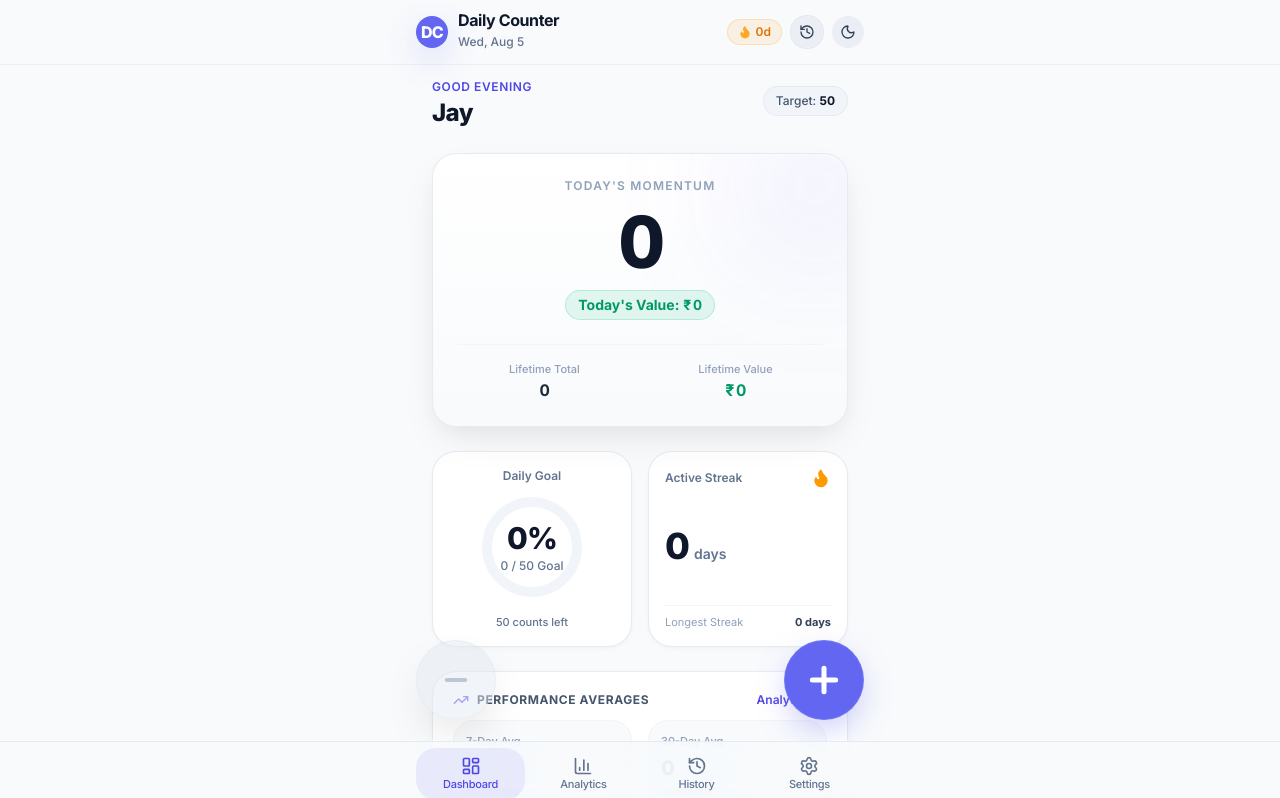
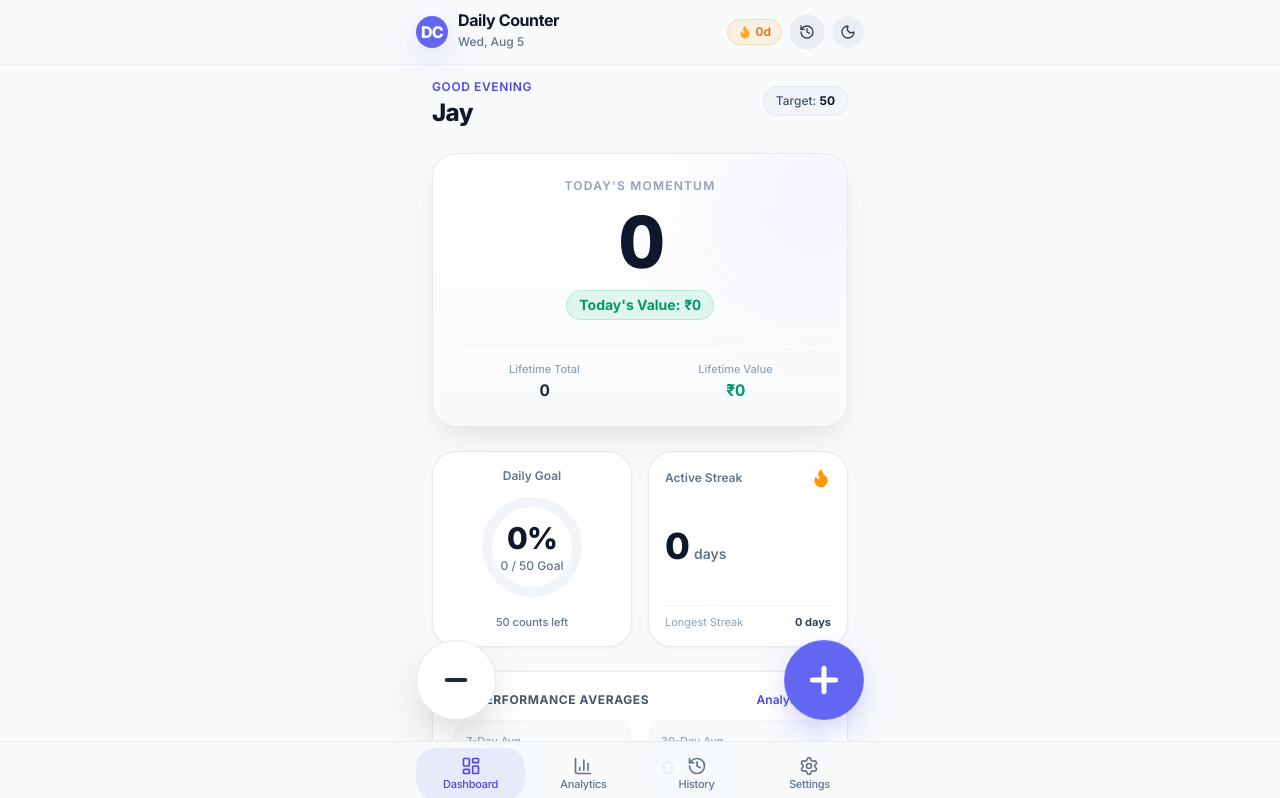
Before and after one commit to jaylimbasiya93/dailycounter, a React (Vite) app: page / in a window 1280 px wide. Shown: the top 798 px of the page. Built offline with nearby package versions, Linux system fonts and the light colour scheme.

Commit message:
feat: add rolling number component, app data context provider, and dashboard view scaffolding

```diff
--- a/src/components/ui/RollingNumber.tsx
+++ b/src/components/ui/RollingNumber.tsx
@@ -29,10 +29,15 @@ export const RollingNumber: React.FC<RollingNumberProps> = ({
     return () => unsubscribe();
   }, [animatedValue]);
 
+  const isNegative = displayValue < 0;
+  const formattedNum = Math.abs(displayValue).toLocaleString('en-IN');
+  const formattedText = isNegative
+    ? (prefix ? `-${prefix}${formattedNum}` : `-${formattedNum}`)
+    : (prefix ? `${prefix}${formattedNum}` : formattedNum);
+
   return (
     <span className={`inline-flex items-baseline font-bold tracking-tight tabular-nums ${className}`}>
-      {prefix && <span className="mr-0.5">{prefix}</span>}
-      <motion.span>{displayValue.toLocaleString('en-IN')}</motion.span>
+      <motion.span>{formattedText}</motion.span>
       {suffix && <span className="ml-1 text-sm font-medium">{suffix}</span>}
     </span>
   );
--- a/src/context/AppDataContext.tsx
+++ b/src/context/AppDataContext.tsx
@@ -145,7 +145,7 @@ export const AppProvider: React.FC<{ children: ReactNode }> = ({ children }) =>
       const totalCount = dayEntries.reduce((acc, cur) => acc + cur.count, 0);
       return {
         date,
-        totalCount: Math.max(0, totalCount),
+        totalCount,
         entries: dayEntries.sort((a, b) => b.timestamp - a.timestamp),
       };
     });
@@ -315,8 +315,6 @@ export const AppProvider: React.FC<{ children: ReactNode }> = ({ children }) =>
 
   // Decrement Momentum (-1)
   const decrementMomentum = (amount = 1) => {
-    if (todayCount <= 0) return;
-
     const now = Date.now();
     const newEntry: MomentumEntry = {
       id: `entry-dec-${now}`,
--- a/src/views/DashboardView.tsx
+++ b/src/views/DashboardView.tsx
@@ -92,7 +92,11 @@ export const DashboardView: React.FC = () => {
           </div>
 
           {/* Financial Value in Rupees (₹) */}
-          <div className="mt-1 flex items-center space-x-1 px-3 py-1 rounded-full bg-emerald-500/10 border border-emerald-500/20 text-emerald-600 dark:text-emerald-400 font-bold text-sm">
+          <div className={`mt-1 flex items-center space-x-1 px-3 py-1 rounded-full border font-bold text-sm ${
+            todayValue < 0
+              ? 'bg-rose-500/10 border-rose-500/20 text-rose-600 dark:text-rose-400'
+              : 'bg-emerald-500/10 border-emerald-500/20 text-emerald-600 dark:text-emerald-400'
+          }`}>
             <span>Today's Value:</span>
             <RollingNumber value={todayValue} prefix="₹" />
           </div>
@@ -244,12 +248,7 @@ export const DashboardView: React.FC = () => {
             whileHover={{ scale: 1.08 }}
             whileTap={{ scale: 0.88 }}
             onClick={handleMinus}
-            disabled={todayCount <= 0}
-            className={`pointer-events-auto relative w-20 h-20 rounded-full flex items-center justify-center shadow-floating transition-all border outline-none select-none ${
-              todayCount <= 0
-                ? 'bg-slate-200/80 dark:bg-zinc-800/80 text-slate-400 dark:text-zinc-600 border-slate-300/40 dark:border-zinc-700/40 cursor-not-allowed opacity-60'
-                : 'bg-white dark:bg-zinc-900 text-slate-800 dark:text-white border-slate-200/90 dark:border-zinc-800 active:bg-slate-100'
-            }`}
+            className="pointer-events-auto relative w-20 h-20 rounded-full bg-white dark:bg-zinc-900 text-slate-800 dark:text-white flex items-center justify-center shadow-floating transition-all border border-slate-200/90 dark:border-zinc-800 active:bg-slate-100 outline-none select-none"
             aria-label="Decrement daily momentum"
           >
             {rippleMinus && (
```
